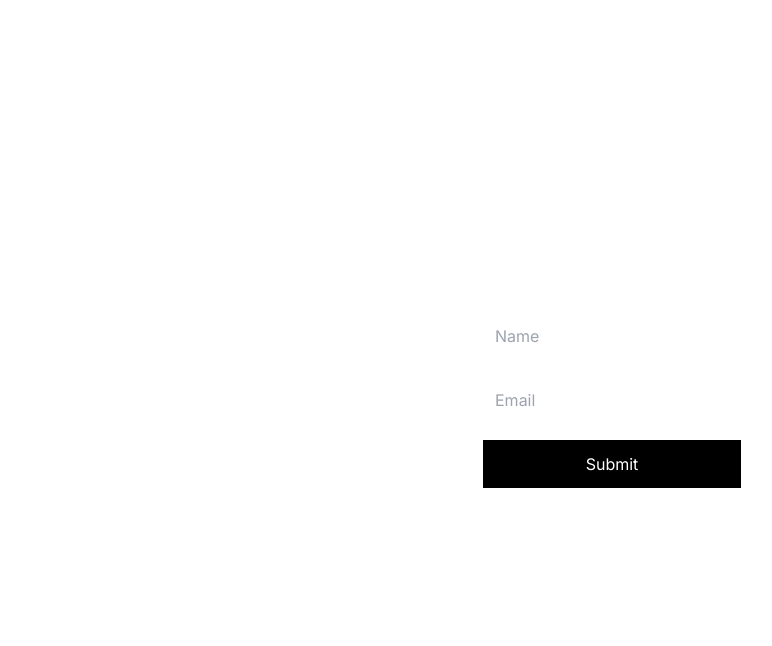
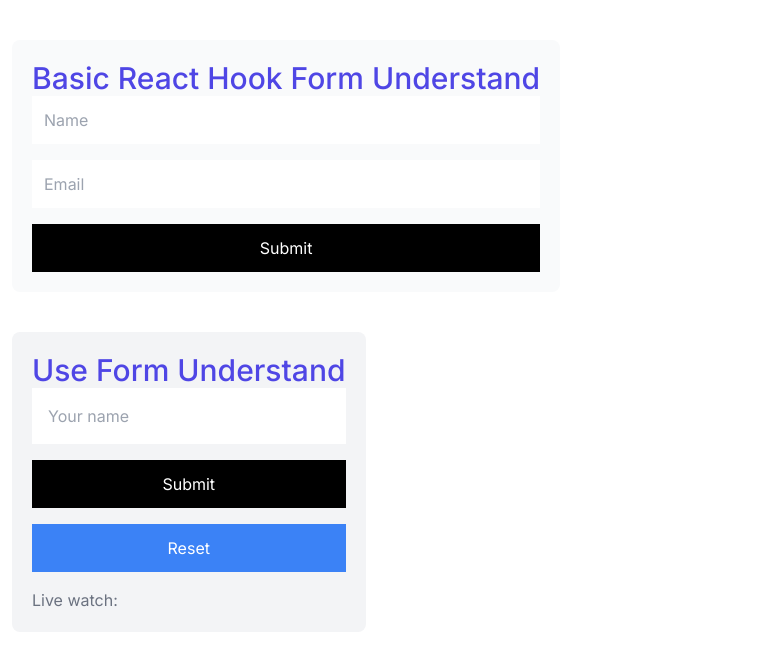
Before and after one commit to aweeshathavishanka/react-hook-form-learning, a Next.js app: page / in a window 1280 px wide. Shown: the top 646 px of the page, without its empty margins (28-800 px from the left). Built offline with nearby package versions, Linux system fonts and the light colour scheme.

Commit message:
Add UseForm component and enhance Home layout with form sections

```diff
--- a/app/page.tsx
+++ b/app/page.tsx
@@ -1,10 +1,24 @@
 import MyForm from "@/components/MyForm";
+import UseForm from "@/components/use-form";
 import Image from "next/image";
 
 export default function Home() {
   return (
-    <main className=" flex items-center justify-center min-h-screen">
-      <MyForm />
+    <main className=" max-w-7xl mx-auto p-10">
+      <div className=" flex flex-col items-start gap-y-10">
+        <div className=" bg-gray-50 p-5 rounded-lg">
+          <h1 className=" text-indigo-600 font-medium text-3xl">
+            Basic React Hook Form Understand
+          </h1>
+          <MyForm />
+        </div>
+        <div className="bg-gray-100 p-5 rounded-lg">
+          <h1 className="text-indigo-600 font-medium text-3xl">
+            Use Form Understand
+          </h1>
+          <UseForm />
+        </div>
+      </div>
     </main>
   );
 }
--- /dev/null
+++ b/components/use-form.tsx
@@ -0,0 +1,40 @@
+"use client";
+import { useForm } from "react-hook-form";
+
+export default function UseForm() {
+  const {
+    register,
+    handleSubmit,
+    formState: { errors },
+    watch,
+    reset,
+  } = useForm();
+
+  const onSubmit = (data: any) => {
+    console.log(data);
+  };
+
+  const nameValue = watch("name"); // live watch
+
+  return (
+    <form onSubmit={handleSubmit(onSubmit)} className=" flex flex-col gap-4">
+      <input
+        {...register("name", { required: true })}
+        placeholder="Your name"
+        className=" p-4"
+      />
+      {errors.name && <span>Name is required</span>}
+
+      <button type="submit" className=" bg-black text-white p-3">
+        Submit
+      </button>
+      <button
+        type="button"
+        className=" bg-blue-500 text-white p-3"
+        onClick={() => reset({ name: "John Doe" })}>
+        Reset
+      </button>
+      <p className=" text-gray-500">Live watch: {nameValue}</p>
+    </form>
+  );
+}
```
